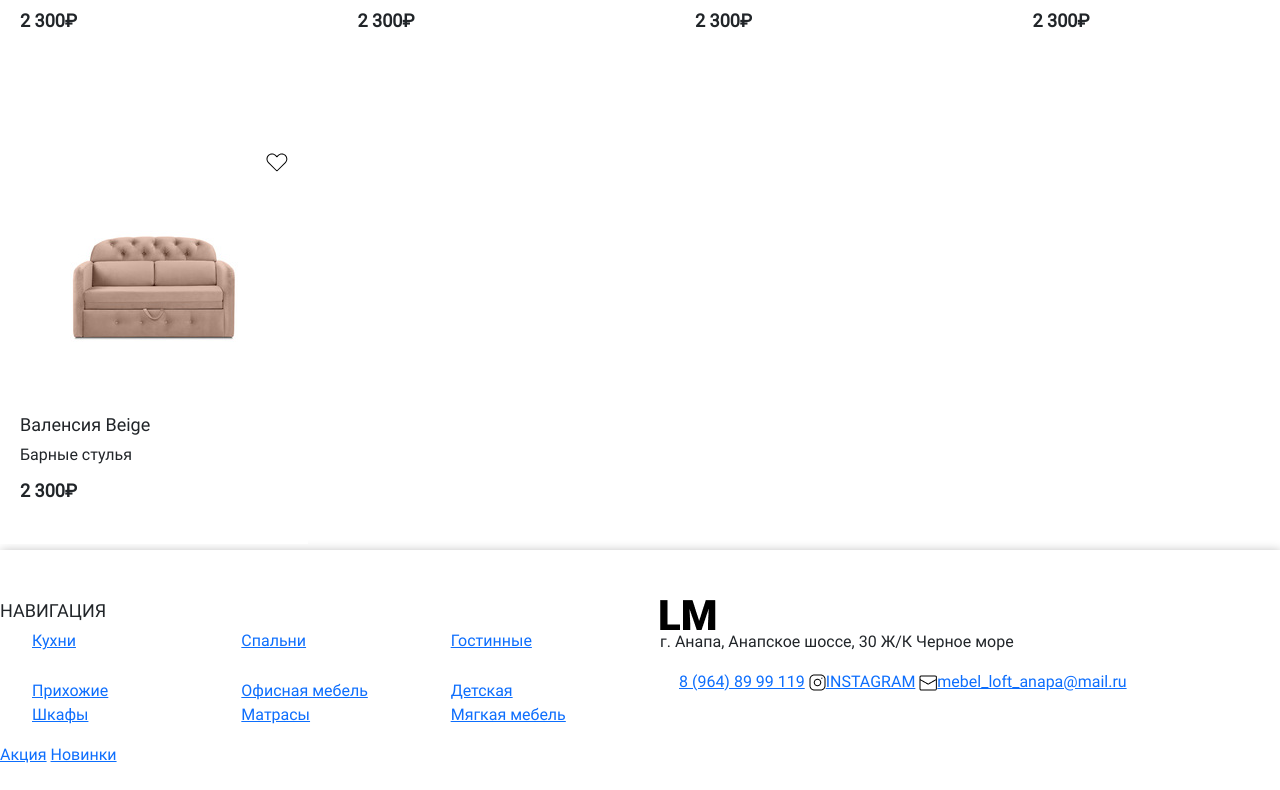
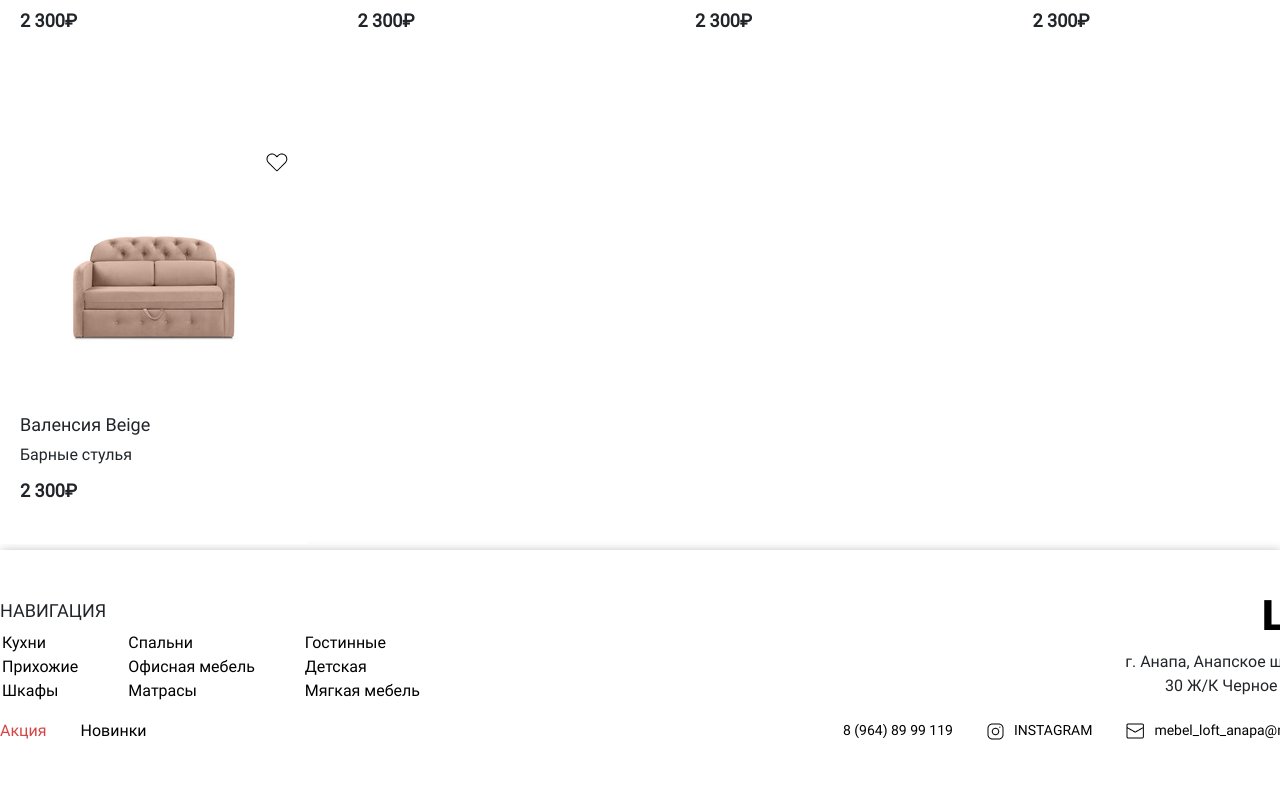
Before and after one commit to RomanFPL/loft-mebel-s, a website: page src/index.html in a window 1280 px wide. Shown: the part 2064-2854 px from the top of the page. Drawn offline with Linux system fonts and the light colour scheme; files whose address does not match are found by name; a web font is replaced by a local one.

Commit message:
Loft mebel first page

```diff
--- a/src/assets/sass/blocks/_footer.sass
+++ b/src/assets/sass/blocks/_footer.sass
@@ -4,17 +4,42 @@ footer
     padding-top: 50px
     .container
         display: flex
+        justify-content: space-between
         .navigation
-            width: 50%
             h2
                 font-size: 18px
                 font-weight: 500
+                margin-bottom: 10px
+            .footer-menu
+                margin-left: -30px
             ul
                 margin-left: 0
                 list-style-type: none
                 display: grid
-                grid-template-columns: 1fr 1fr 1fr
-                grid-template-rows: minmax(50px, auto)
-                gap: 50px / 0
+                grid-template-columns: repeat(3, minmax(50px, auto))
+                grid-template-rows: repeat(2, 1fr)
+                gap: 0 50px
+            a
+                text-decoration: none
+                color: #000
+            .footer-add-items
+                a
+                    margin-right: 30px
+                .spacil
+                    color: #D74444
         .info-footer-block
-            width: 50%
+            .logo-min
+                img
+                    display: block
+                    margin: 0 0 20px auto
+            p
+                text-align: end
+                margin-bottom: 20px
+        .footer-contacts
+            a
+                font-size: 14px
+                text-decoration: none
+                color: #000
+                margin-left: 30px
+                img
+                    margin-right: 10px
--- a/src/index.html
+++ b/src/index.html
@@ -582,7 +582,7 @@
                     <img src="assets/icons/fut_logo.png" alt="">
                 </div>
                 <p>
-                    г. Анапа, Анапское шоссе, 30 Ж/К Черное море
+                    г. Анапа, Анапское шоссе, <br> 30 Ж/К Черное море
                 </p>
                 <div class="footer-contacts">
                     <a href="tel:+89648999119" class="footer-contact-item"><img src="assets/icons/tec/phone.png" alt=""><span>8 (964) 89 99 119</span></a>
```
Also changed, not shown: dist/assets/css/style.min.css, dist/assets/sass/blocks/_footer.sass, dist/index.html, src/assets/css/style.min.css.
